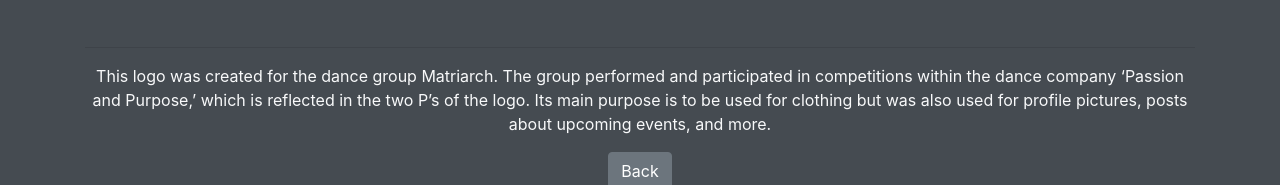
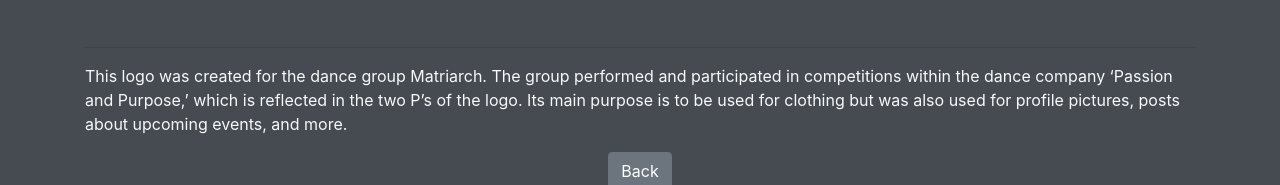
Before and after one commit to Stephan-kashkarov/studio52, a React (Create React App) app: page /pages/0 in a window 1280 px wide. Shown: the part 607-792 px from the top of the page. Built offline with nearby package versions, Linux system fonts and the light colour scheme.

Commit message:
changed portfolio order

```diff
--- a/src/components/App.tsx
+++ b/src/components/App.tsx
@@ -19,10 +19,10 @@
 			break;
 		}
 		let x: Item  = itemdata[i+j]
-		temp.unshift(x)
+		temp.push(x)
 
 	}
-	items.unshift(temp)
+	items.push(temp)
 }
 
 const App: FC = () => (
--- a/src/components/page.tsx
+++ b/src/components/page.tsx
@@ -48,7 +48,7 @@
 
     let desc
     if (item.description !== "") {
-        desc = (<p className="text-light">
+        desc = (<p className="text-light text-content">
             {item.description}
         </p>)
     } else {
@@ -63,7 +63,7 @@
             </h1>
             <hr/>
             {desc}
-            <Link to="/portfolio" >
+            <Link to="/portfolio">
                 <Button variant="secondary" className="Button">Back</Button>
             </Link>
         </Container>
--- a/src/items.json
+++ b/src/items.json
@@ -15,7 +15,7 @@
         "id": 2,
         "name": "Chinese New Year T-Shirt Design",
         "description": "",
-        "image": ["Dragon.svg", "Tshirt.jpg"]
+        "image": ["Tshirt.jpg", "Dragon.svg"]
     },
     {
         "id": 3,
```
